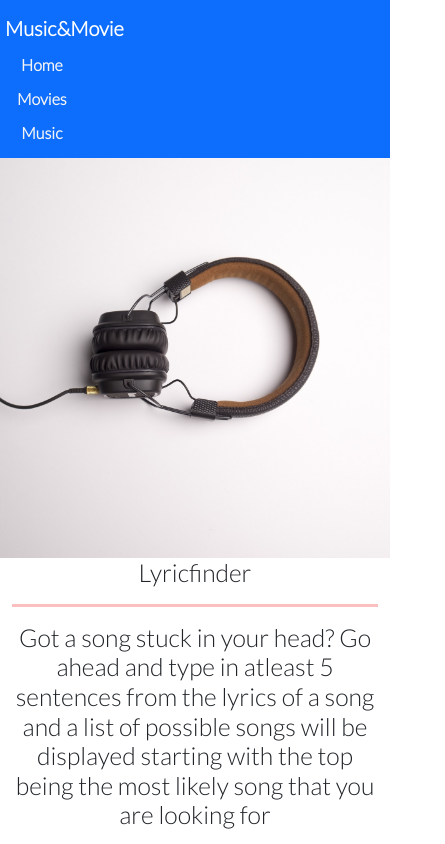
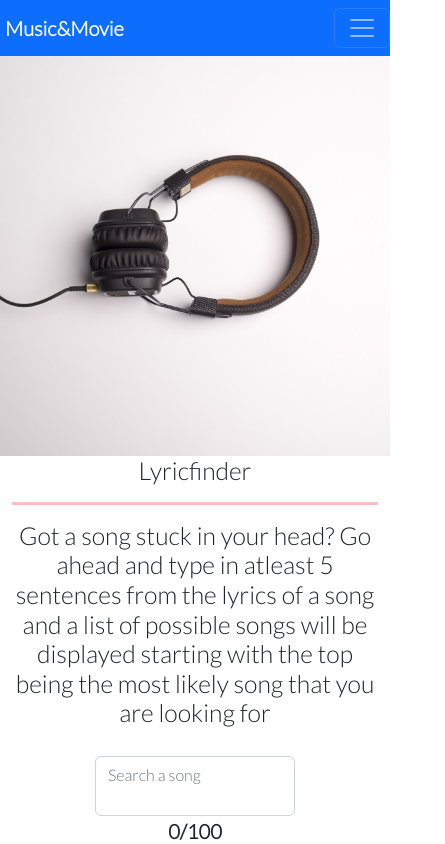
Before and after one commit to rebahama/API-mashup, a React (Create React App) app: page /music in a window 390 px wide. Shown: the top 844 px of the page, 445 px wide, since content can reach past the window. Built offline with nearby package versions, Linux system fonts and the light colour scheme.

Commit message:
responsiv

```diff
--- a/src/components/NavBar.js
+++ b/src/components/NavBar.js
@@ -16,6 +16,9 @@ const NavBar = () => {
           Music&Movie
         </Navbar.Brand>
       </NavLink>
+      <Navbar.Toggle aria-controls="basic-navbar-nav" />
+            <Navbar.Collapse id="basic-navbar-nav">
+                <Nav className="ml-auto text-left">
       <Container>
         <Nav className="me-auto">
           <NavLink to="/" className={styles.NavLink}>
@@ -29,6 +32,8 @@ const NavBar = () => {
           </NavLink>
         </Nav>
       </Container>
+      </Nav>
+      </Navbar.Collapse>
     </Navbar>
   );
 };
--- a/src/styles/MusicPage.module.css
+++ b/src/styles/MusicPage.module.css
@@ -34,3 +34,16 @@ textarea {
     justify-content: center;
     padding: 20px;
 }
+@media screen and (max-width: 770px) {
+
+    .SearchSong{
+        width: 200px;
+        height: 60px;
+    }
+    .ArtistAvatar{
+        max-height: 240px;
+    }
+
+
+
+}
```
